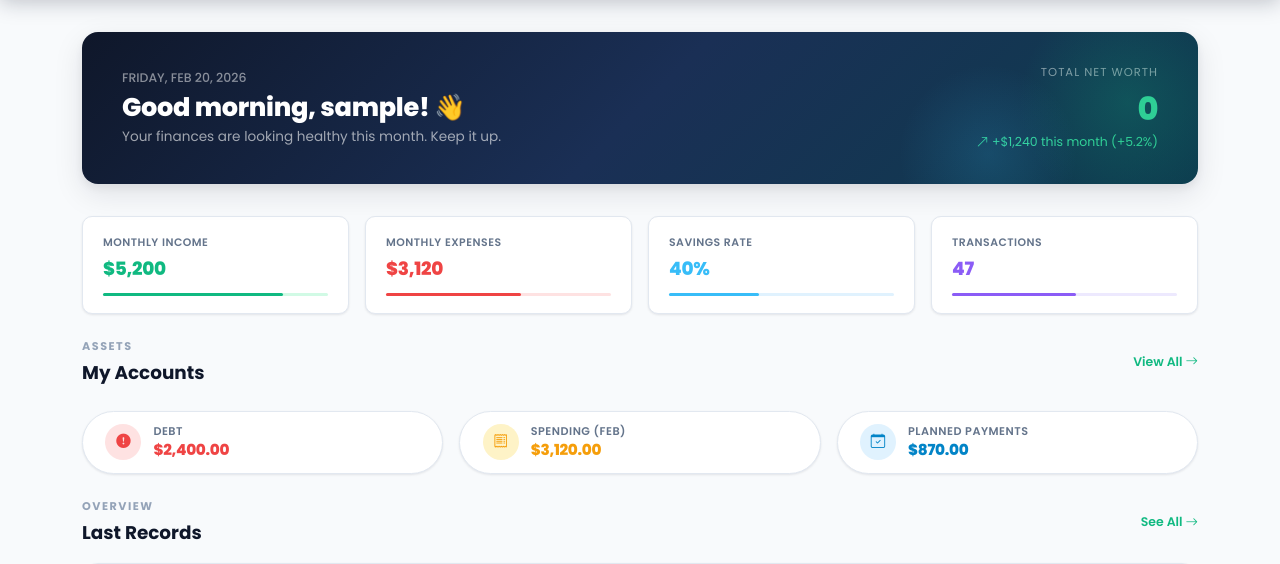
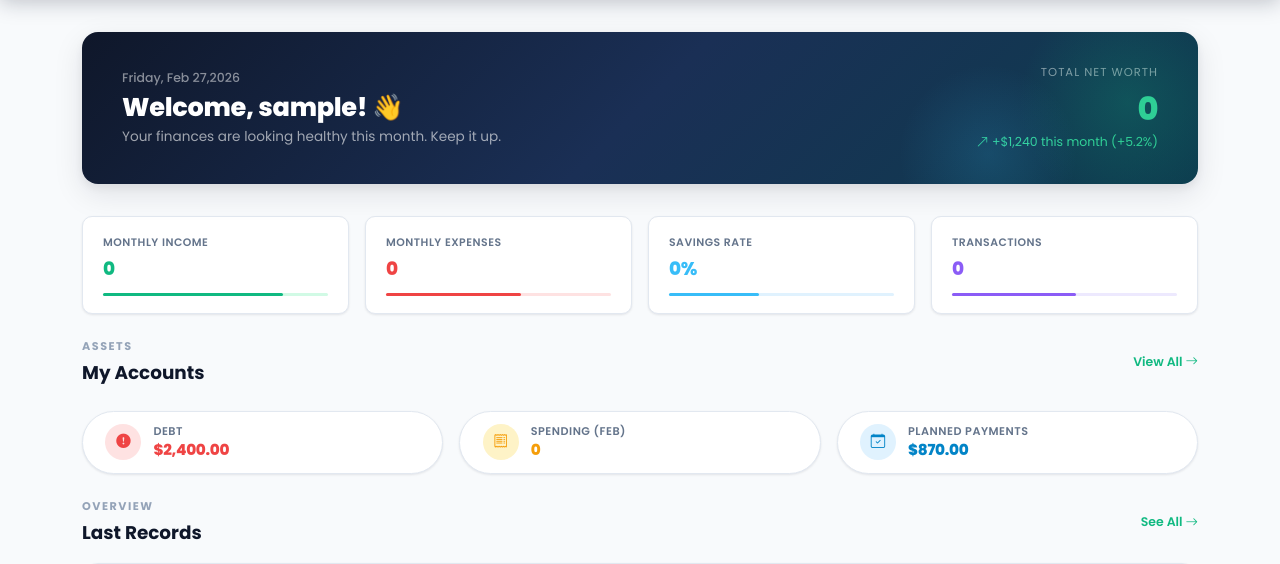
Before and after one commit to Shriyasshh/MyWallet, a Django app: page / in a window 1280 px wide. Shown: the part 64-628 px from the top of the page. Run offline with Django 5.2, Linux system fonts and the light colour scheme; the visitor is signed in with stand-in values (Sample User, id 1); data that the repository does not hold is empty.

Commit message:
Added functionality to home except debt and planned payment other are working

```diff
--- a/MyWallet/views.py
+++ b/MyWallet/views.py
@@ -3,6 +3,7 @@
 from transaction.models import Transaction
 from django.contrib.auth.decorators import login_required
 from django.db.models import Sum
+from datetime import date ,timedelta
 
 @login_required
 def home(request):
@@ -12,10 +13,38 @@
     currency = acc.first().get_currency_display() if acc.exists() else ''
     transactions = Transaction.objects.filter(user=request.user).order_by('-date')[:10]
 
+    today = date.today()
+    dates = str(today.strftime('%A, %b %d,%Y'))
+
+    # Last 30 days
+    # income = Transaction.objects.filter(payment_type='income',date__gte= today - timedelta(days=30)).aggregate(total = Sum('amount'))['total'] or 0
+    # expense = Transaction.objects.filter(payment_type='expense',date__gte= today - timedelta(days=30)).aggregate(total = Sum('amount'))['total'] or 0
+    # trans_count = Transaction.objects.filter(payment_type='expense',date__gte= today - timedelta(days=30)).count()
+
+    # Current Month
+    income = Transaction.objects.filter(payment_type='income',date__month=today.month).aggregate(total = Sum('amount'))['total'] or 0
+    expense = Transaction.objects.filter(payment_type='expense',date__month=today.month).aggregate(total = Sum('amount'))['total'] or 0
+    trans_count = Transaction.objects.filter(payment_type='expense',date__month=today.month).count()
+
+    # savings
+    if income == 0 and expense == 0 and income <= expense:
+        savings = 0
+    else:
+        savings = (income - expense)/income*100
+        savings = str(round(savings, 2))
+
+    # Month
+    month = today.strftime('%b')
     context= {
         'acc': acc,
         'total_balance': total_balance,
         'currency': currency,
-        'transactions': transactions
+        'transactions': transactions,
+        'date': dates,
+        'income': income,
+        'expense': expense,
+        'savings': savings,
+        'trans_count': trans_count,
+        'month': month
     }
     return render(request, 'home.html',context)
--- a/templates/home.html
+++ b/templates/home.html
@@ -10,9 +10,8 @@
         <div class="greeting-banner fade-in">
             <div class="row align-items-center">
                 <div class="col-md-7">
-                    <p class="mb-1" style="font-size:0.78rem;color:rgba(255,255,255,0.5);font-weight:500;">FRIDAY, FEB
-                        20, 2026</p>
-                    <h2 class="greeting-name">Good morning, {{user}}! 👋</h2>
+                    <p class="mb-1" style="font-size:0.78rem;color:rgba(255,255,255,0.5);font-weight:500;">{{date}}</p>
+                    <h2 class="greeting-name">Welcome, {{user}}! 👋</h2>
                     <p class="greeting-sub">Your finances are looking healthy this month. Keep it up.</p>
                 </div>
                 <div class="col-md-5 net-worth-box mt-3 mt-md-0">
@@ -28,7 +27,7 @@
             <div class="col-6 col-md-3">
                 <div class="stat-mini-card">
                     <div class="stat-mini-label">Monthly Income</div>
-                    <div class="stat-mini-value" style="color:var(--emerald);">$5,200</div>
+                    <div class="stat-mini-value" style="color:var(--emerald);">{{currency}} {{income}}</div>
                     <div class="stat-mini-bar" style="background:var(--emerald-light);">
                         <div style="width:80%;height:100%;background:var(--emerald);border-radius:50px;"></div>
                     </div>
@@ -37,7 +36,7 @@
             <div class="col-6 col-md-3">
                 <div class="stat-mini-card">
                     <div class="stat-mini-label">Monthly Expenses</div>
-                    <div class="stat-mini-value" style="color:var(--red);">$3,120</div>
+                    <div class="stat-mini-value" style="color:var(--red);">{{currency}} {{expense}}</div>
                     <div class="stat-mini-bar" style="background:var(--red-light);">
                         <div style="width:60%;height:100%;background:var(--red);border-radius:50px;"></div>
                     </div>
@@ -46,7 +45,7 @@
             <div class="col-6 col-md-3">
                 <div class="stat-mini-card">
                     <div class="stat-mini-label">Savings Rate</div>
-                    <div class="stat-mini-value" style="color:var(--sky);">40%</div>
+                    <div class="stat-mini-value" style="color:var(--sky);">{{savings}}%</div>
                     <div class="stat-mini-bar" style="background:var(--sky-light);">
                         <div style="width:40%;height:100%;background:var(--sky);border-radius:50px;"></div>
                     </div>
@@ -55,7 +54,7 @@
             <div class="col-6 col-md-3">
                 <div class="stat-mini-card">
                     <div class="stat-mini-label">Transactions</div>
-                    <div class="stat-mini-value" style="color:var(--purple);">47</div>
+                    <div class="stat-mini-value" style="color:var(--purple);">{{trans_count}}</div>
                     <div class="stat-mini-bar" style="background:var(--purple-light);">
                         <div style="width:55%;height:100%;background:var(--purple);border-radius:50px;"></div>
                     </div>
@@ -105,8 +104,8 @@
             <div class="summary-pill">
                 <div class="pill-icon spend"><i class="bi bi-receipt"></i></div>
                 <div>
-                    <div class="pill-label">Spending (Feb)</div>
-                    <div class="pill-value spend">$3,120.00</div>
+                    <div class="pill-label">Spending ({{month}})</div>
+                    <div class="pill-value spend">{{currency}} {{expense}}</div>
                 </div>
             </div>
             <div class="summary-pill">
```
